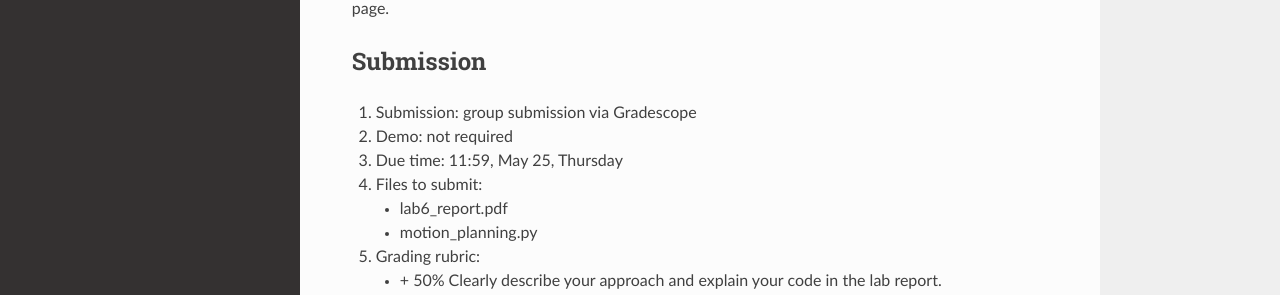
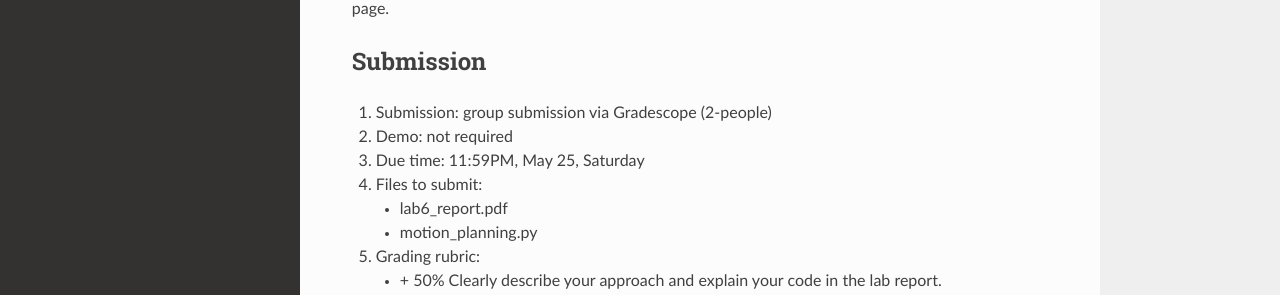
Before and after one commit to taektay/ee106, a Sphinx documentation site: the page built from docs/source/lab6.rst, in a window 1280 px wide and 900 px high. Shown: the part 387-682 px from the top of the window. Built offline with Sphinx 7.4.7 and the Read the Docs theme 2.0.0, drawn with Linux system fonts in a browser that asks for light colours.

Commit message:
Update lab6.rst

```diff
--- a/docs/source/lab6.rst
+++ b/docs/source/lab6.rst
@@ -17,11 +17,11 @@ The pseudocode is provided at the end of this page.
 Submission
 ----------
 
-#. Submission: group submission via Gradescope
+#. Submission: group submission via Gradescope (2-people)
 
 #. Demo: not required
 
-#. Due time: 11:59, May 25, Thursday
+#. Due time: 11:59PM, May 25, Saturday
 
 #. Files to submit:
 
```
Also changed, not shown: other parts of docs/source/lab6.rst (+1 -1 lines).
